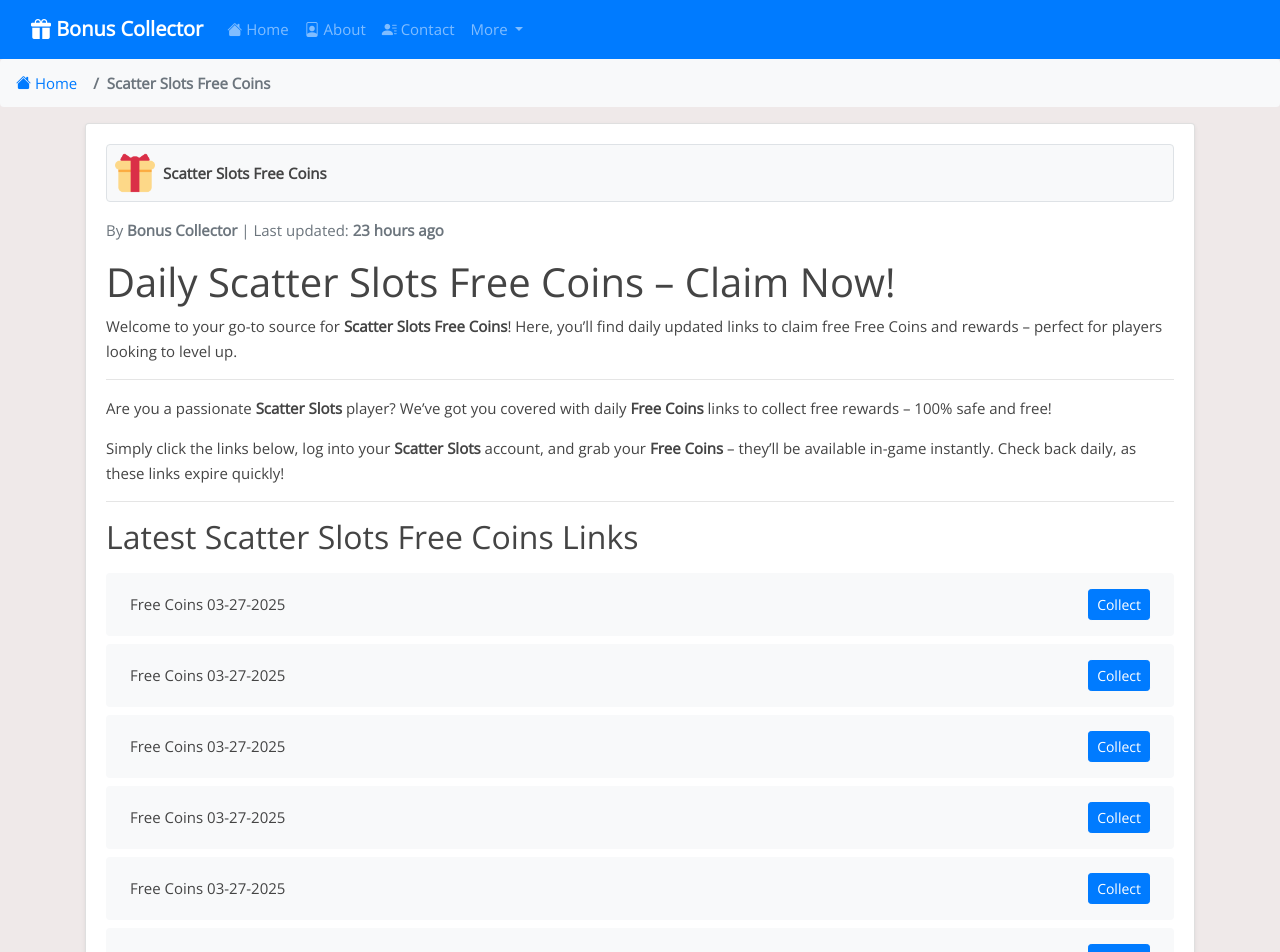
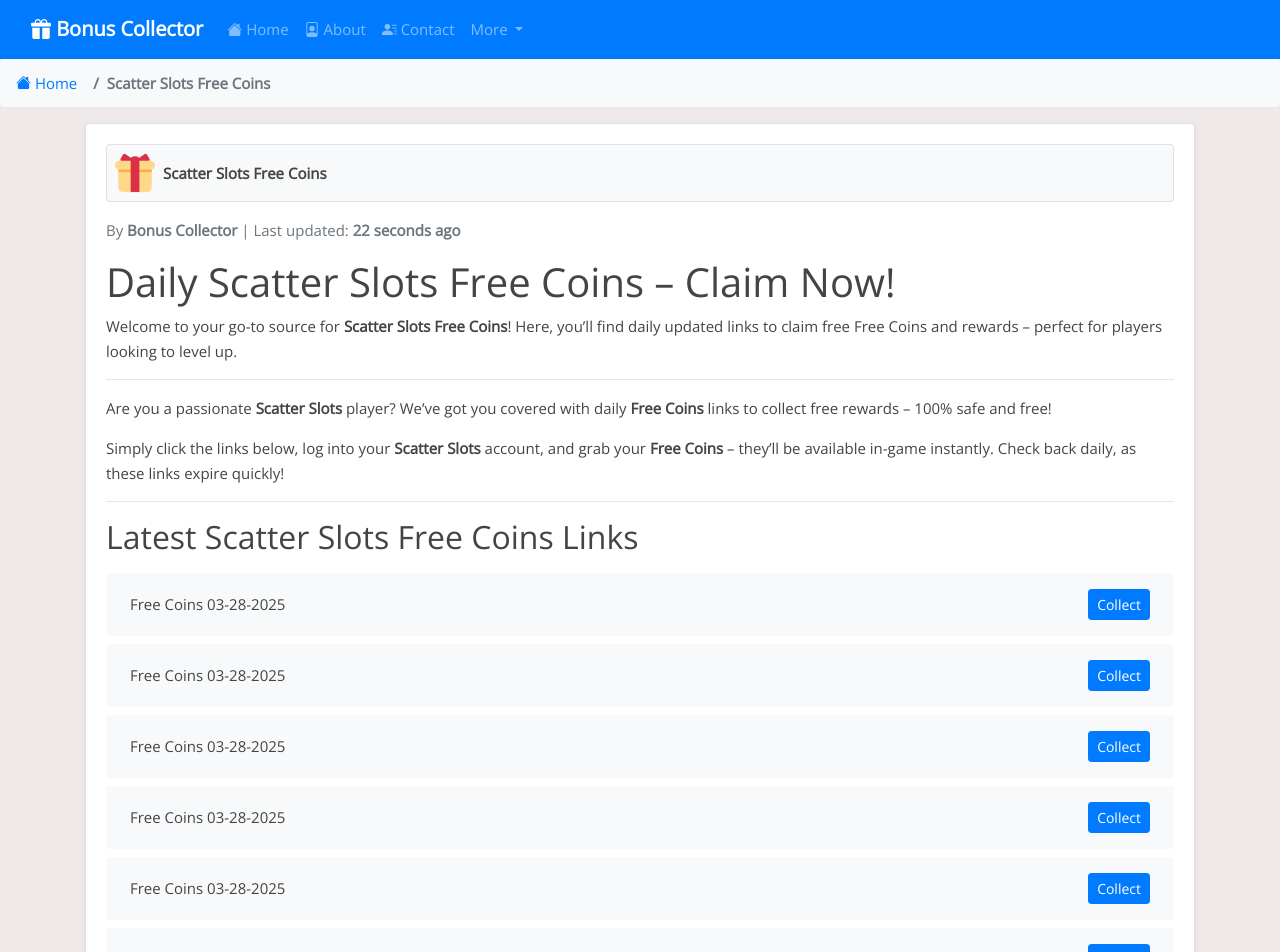
Before and after one commit to iamrohan99/bc-net, a Jekyll site: the page built from _posts/2024-08-09-scatter-slots.md, in a window 1280 px wide and 1400 px high. Shown: the top 952 px of the window. Built offline with Jekyll 4.4.1, drawn with Linux system fonts in a browser that asks for light colours; some of the changed text lies outside the part shown.

Commit message:
Update scatter-slots reward links, content, and last modified date - 2025-03-28 04:29

```diff
--- a/_data/include_files.yml
+++ b/_data/include_files.yml
@@ -59,7 +59,7 @@ zynga-poker.html:
 game-of-thrones-slots.html:
   last_modified: "2025-03-27T04:29:28Z"
 scatter-slots.html:
-  last_modified: "2025-03-27T05:24:53Z"
+  last_modified: "2025-03-28T04:29:37Z"
 8-ball-pool.html:
   last_modified: "2025-03-27T14:25:28Z"
 travel-town.html:
--- a/_includes/scatter-slots.html
+++ b/_includes/scatter-slots.html
@@ -1,4 +1,24 @@
 <ul class="list-group mt-3 mb-4">
+  <li class="list-group-item d-flex justify-content-between align-items-center">
+    <span>Free Coins 03-28-2025</span>
+    <a href="https://tinyurl.com/2dt5fayk" class="btn btn-primary btn-sm">Collect</a>
+  </li>
+  <li class="list-group-item d-flex justify-content-between align-items-center">
+    <span>Free Coins 03-28-2025</span>
+    <a href="https://tinyurl.com/4vev78th" class="btn btn-primary btn-sm">Collect</a>
+  </li>
+  <li class="list-group-item d-flex justify-content-between align-items-center">
+    <span>Free Coins 03-28-2025</span>
+    <a href="https://tinyurl.com/4j3u6mpp" class="btn btn-primary btn-sm">Collect</a>
+  </li>
+  <li class="list-group-item d-flex justify-content-between align-items-center">
+    <span>Free Coins 03-28-2025</span>
+    <a href="https://tinyurl.com/mtdc8rw4" class="btn btn-primary btn-sm">Collect</a>
+  </li>
+  <li class="list-group-item d-flex justify-content-between align-items-center">
+    <span>Free Coins 03-28-2025</span>
+    <a href="https://tinyurl.com/ucn3rweu" class="btn btn-primary btn-sm">Collect</a>
+  </li>
   <li class="list-group-item d-flex justify-content-between align-items-center">
     <span>Free Coins 03-27-2025</span>
     <a href="https://tinyurl.com/2r9pu7ty" class="btn btn-primary btn-sm">Collect</a>
@@ -379,24 +399,4 @@
     <span>Free Coins 03-12-2025</span>
     <a href="https://tinyurl.com/4ee225d5" class="btn btn-primary btn-sm">Collect</a>
   </li>
-  <li class="list-group-item d-flex justify-content-between align-items-center">
-    <span>Free Coins 03-11-2025</span>
-    <a href="https://tinyurl.com/55bwjdua" class="btn btn-primary btn-sm">Collect</a>
-  </li>
-  <li class="list-group-item d-flex justify-content-between align-items-center">
-    <span>Free Coins 03-11-2025</span>
-    <a href="https://tinyurl.com/3dbxsnkr" class="btn btn-primary btn-sm">Collect</a>
-  </li>
-  <li class="list-group-item d-flex justify-content-between align-items-center">
-    <span>Free Coins 03-11-2025</span>
-    <a href="https://tinyurl.com/4rvcd6jv" class="btn btn-primary btn-sm">Collect</a>
-  </li>
-  <li class="list-group-item d-flex justify-content-between align-items-center">
-    <span>Free Coins 03-11-2025</span>
-    <a href="https://tinyurl.com/3evj623m" class="btn btn-primary btn-sm">Collect</a>
-  </li>
-  <li class="list-group-item d-flex justify-content-between align-items-center">
-    <span>Free Coins 03-11-2025</span>
-    <a href="https://tinyurl.com/kv3msf76" class="btn btn-primary btn-sm">Collect</a>
-  </li>
 </ul>
```
Also changed, not shown: links-json/scatter-slots.json (+20 -20 lines).
